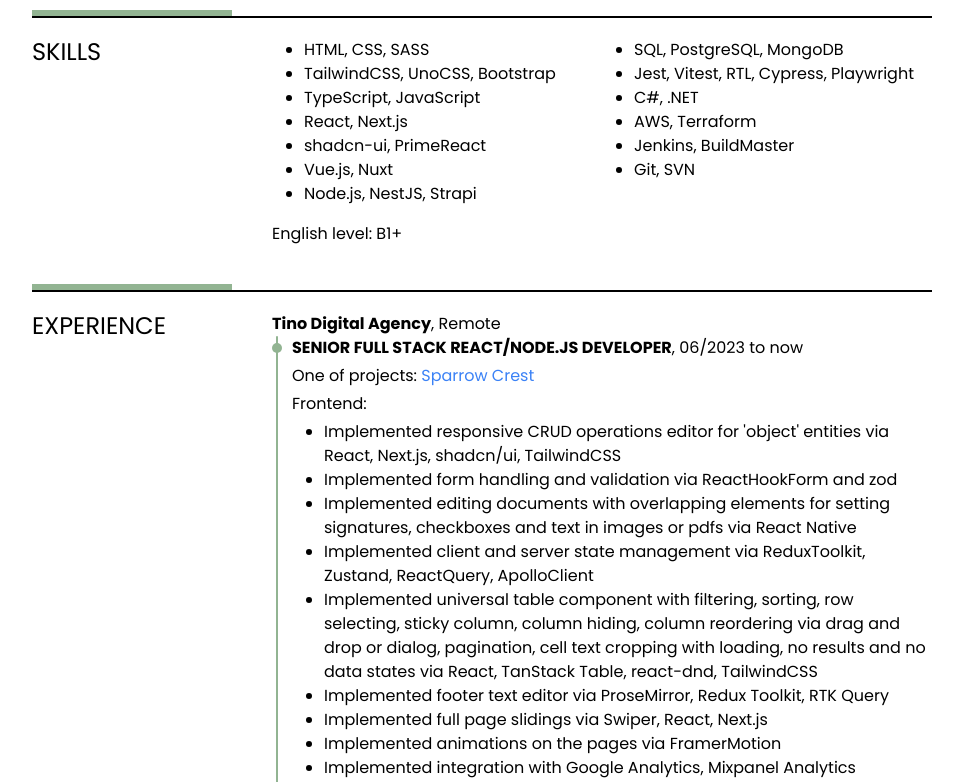
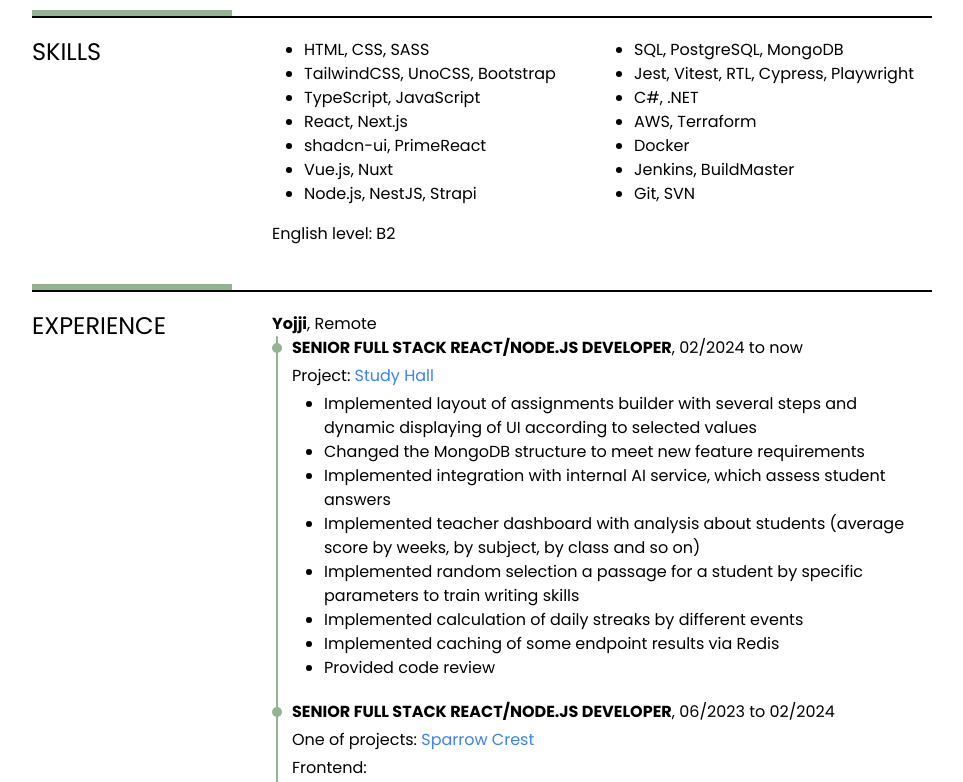
Before and after one commit to alex-demchenko/alex-demchenko.github.io, a React (Vite) app: page / in a window 1280 px wide. Shown: the part 440-1222 px from the top of the page, without its empty margins (158-1121 px from the left). Built offline with nearby package versions, Linux system fonts and the light colour scheme.

Commit message:
updated exp

```diff
--- a/src/App.tsx
+++ b/src/App.tsx
@@ -77,26 +77,71 @@ export default function App() {
             <li>Jest, Vitest, RTL, Cypress, Playwright</li>
             <li>C#, .NET</li>
             <li>AWS, Terraform</li>
+            <li>Docker</li>
             <li>Jenkins, BuildMaster</li>
             <li>Git, SVN</li>
-            {/* TODO Docker? */}
           </ul>
 
-          {/* TODO need B2 */}
-          <p>English level: B1+</p>
+          <p>English level: B2</p>
         </SectionBlock>
 
         {/* TODO links to projects */}
         <SectionBlock title="EXPERIENCE" className="-mb-5">
-          {/* TODO to Current or to Now? */}
-
           <ExperienceCompany
-            company="Tino Digital Agency"
+            company="Yojji"
             where="Remote"
             jobs={[
               <ExperienceJob
                 title="SENIOR FULL STACK REACT/NODE.JS DEVELOPER"
-                dateRange="06/2023 to now"
+                dateRange="02/2024 to now"
+                description={
+                  <>
+                    <p>
+                      Project:{" "}
+                      <a href="https://joinstudyhall.com/" rel="nofollow">
+                        Study Hall
+                      </a>
+                    </p>
+
+                    <ul>
+                      {/* TODO fronted */}
+                      <li>
+                        Implemented layout of assignments builder with several
+                        steps and dynamic displaying of UI according to selected
+                        values
+                      </li>
+                      <li>
+                        Changed the MongoDB structure to meet new feature
+                        requirements
+                      </li>
+                      <li>
+                        Implemented integration with internal AI service, which
+                        assess student answers
+                      </li>
+                      <li>
+                        Implemented teacher dashboard with analysis about
+                        students (average score by weeks, by subject, by class
+                        and so on)
+                      </li>
+                      <li>
+                        Implemented random selection a passage for a student by
+                        specific parameters to train writing skills
+                      </li>
+                      <li>
+                        Implemented calculation of daily streaks by different
+                        events
+                      </li>
+                      <li>
+                        Implemented caching of some endpoint results via Redis
+                      </li>
+                      <li>Provided code review</li>
+                    </ul>
+                  </>
+                }
+              />,
+              <ExperienceJob
+                title="SENIOR FULL STACK REACT/NODE.JS DEVELOPER"
+                dateRange="06/2023 to 02/2024"
                 description={
                   <>
                     <p>
@@ -138,10 +183,10 @@ export default function App() {
                         Implemented footer text editor via ProseMirror, Redux
                         Toolkit, RTK Query
                       </li>
-                      <li>
+                      {/* <li>
                         Implemented full page slidings via Swiper, React,
                         Next.js
-                      </li>
+                      </li> */}
                       <li>
                         Implemented animations on the pages via FramerMotion
                       </li>
@@ -288,12 +333,12 @@ export default function App() {
                         Terraform like Lambda, SQS, SNS, DynamoDB, IAM roles,
                         Route 53, CloudWatch Logs
                       </li>
-                      <li>
+                      {/* <li>
                         Developed Jenkins jobs for build, deploy, destroy and
                         run tools Added new data filters via query parameters
                         with validation to main ASP.NET Core API application
                         which request data from DynamoDB
-                      </li>
+                      </li> */}
                       <li>
                         Developed Unit and E2E tests via NUnit,
                         FluentAssertions, AutoFixture, Moq, SpecFlow
@@ -338,12 +383,12 @@ export default function App() {
                         environment
                       </li>
                       <li>Eliminated the discrepancy between environments</li>
-                      <li>
+                      {/* <li>
                         Cleared the database of unused tables and stored
                         procedures
-                      </li>
-                      <li>Fixed issues detected by SonarQube</li>
-                      <li>Improved logging</li>
+                      </li> */}
+                      {/* <li>Fixed issues detected by SonarQube</li> */}
+                      {/* <li>Improved logging</li> */}
                       <li>Provided code refactoring</li>
                       <li>Participated in production support duty</li>
                     </ul>
@@ -489,9 +534,8 @@ export default function App() {
           />
         </SectionBlock>
 
-        {/* <!-- EDUCATION AND TRAINING --> */}
-        {/* NOTE: temporary hided */}
-        {/* <SectionBlock title="EDUCATION">
+        {/* EDUCATION AND TRAINING */}
+        <SectionBlock title="EDUCATION">
           <p>
             <strong>
               Simon Kuznets Kharkiv National University of Economics
@@ -509,7 +553,7 @@ export default function App() {
           <p className="mb-4">
             <strong>Junior Specialist</strong>, Software Engineering, 2012
           </p>
-        </SectionBlock> */}
+        </SectionBlock>
       </main>
     </>
   );
```
